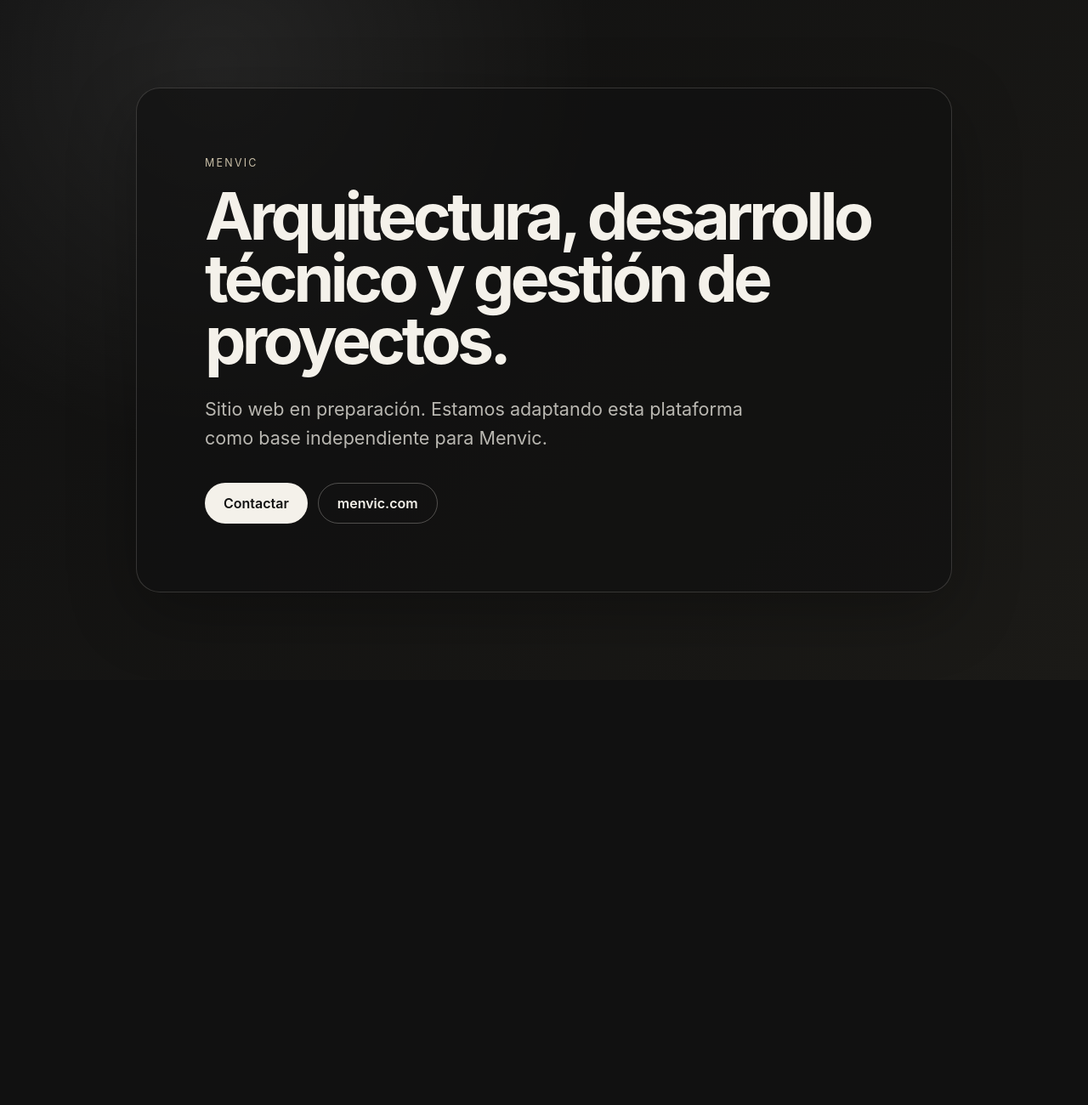
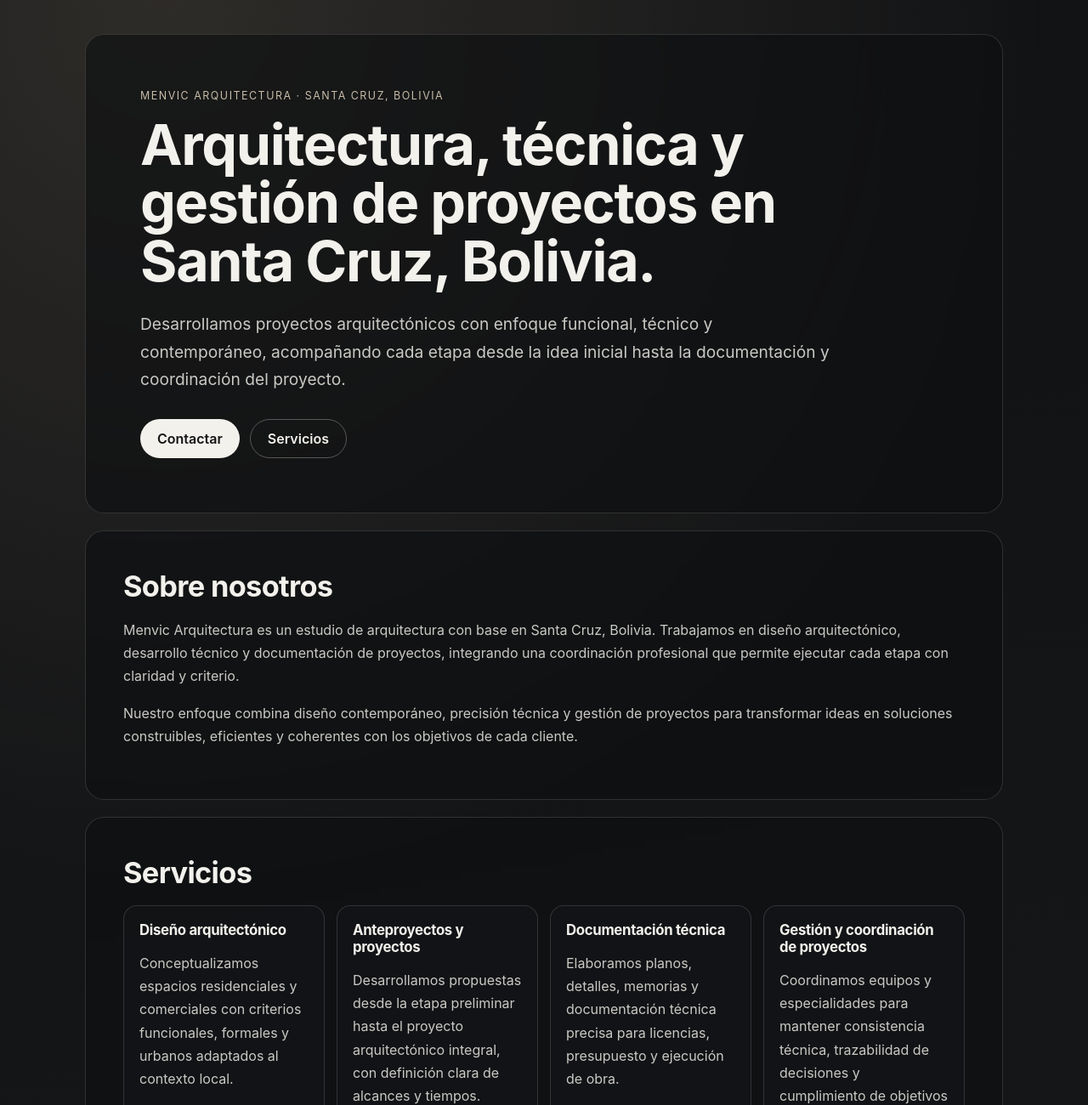
Before and after one commit to richimenvic/menvic-site, a React (Vite) app: page / in a window 1280 px wide. Shown: the top 1300 px of the page at 85% size. Before the commit the page ends 800 px from the top, so only its background shows below. Built offline with nearby package versions, Linux system fonts and the light colour scheme.

Commit message:
Replace landing page with full Menvic Arquitectura website

```diff
--- a/index.html
+++ b/index.html
@@ -4,16 +4,19 @@
     <meta charset="UTF-8" />
     <meta name="viewport" content="width=device-width, initial-scale=1.0" />
     <meta name="robots" content="index,follow" />
-    <link rel="icon" type="image/svg+xml" href="https://mendietastudio.com/favicon.svg" />
-    <meta property="og:site_name" content="Mendieta Studio" />
+    <title>Menvic Arquitectura | Santa Cruz, Bolivia</title>
+    <meta name="description" content="Estudio de arquitectura en Santa Cruz, Bolivia, especializado en diseño arquitectónico, documentación técnica, gestión y coordinación de proyectos." />
+    <link rel="icon" type="image/svg+xml" href="/favicon.svg" />
+    <meta property="og:site_name" content="Menvic Arquitectura" />
     <meta property="og:type" content="website" />
-    <meta property="og:locale" content="es_ES" />
+    <meta property="og:locale" content="es_BO" />
+    <meta property="og:title" content="Menvic Arquitectura | Santa Cruz, Bolivia" />
+    <meta property="og:description" content="Estudio de arquitectura en Santa Cruz, Bolivia, especializado en diseño arquitectónico, documentación técnica, gestión y coordinación de proyectos." />
+    <meta property="og:url" content="https://menvic.com" />
     <meta name="twitter:card" content="summary_large_image" />
-    <title>Mendieta Studio</title>
   </head>
   <body>
     <div id="root"></div>
-
     <script type="module" src="./src/main.jsx"></script>
   </body>
 </html>
--- a/src/main.jsx
+++ b/src/main.jsx
@@ -2,21 +2,97 @@
 import { createRoot } from 'react-dom/client';
 import './styles.css';
 
+const services = [
+  {
+    title: 'Diseño arquitectónico',
+    description:
+      'Conceptualizamos espacios residenciales y comerciales con criterios funcionales, formales y urbanos adaptados al contexto local.',
+  },
+  {
+    title: 'Anteproyectos y proyectos',
+    description:
+      'Desarrollamos propuestas desde la etapa preliminar hasta el proyecto arquitectónico integral, con definición clara de alcances y tiempos.',
+  },
+  {
+    title: 'Documentación técnica',
+    description:
+      'Elaboramos planos, detalles, memorias y documentación técnica precisa para licencias, presupuesto y ejecución de obra.',
+  },
+  {
+    title: 'Gestión y coordinación de proyectos',
+    description:
+      'Coordinamos equipos y especialidades para mantener consistencia técnica, trazabilidad de decisiones y cumplimiento de objetivos del cliente.',
+  },
+  {
+    title: 'Supervisión y apoyo constructivo',
+    description:
+      'Brindamos acompañamiento técnico durante la construcción para resolver interferencias, validar avances y asegurar calidad arquitectónica.',
+  },
+  {
+    title: 'Coordinación BIM',
+    description:
+      'Incorporamos herramientas BIM cuando el proyecto lo requiere para mejorar la coordinación técnica y reducir contingencias en obra.',
+  },
+];
+
 function App() {
   return (
-    <main className="site-shell">
-      <section className="hero">
-        <p className="eyebrow">Menvic</p>
-        <h1>Arquitectura, desarrollo técnico y gestión de proyectos.</h1>
+    <div className="site-shell">
+      <header className="hero" id="inicio">
+        <p className="eyebrow">Menvic Arquitectura · Santa Cruz, Bolivia</p>
+        <h1>Arquitectura, técnica y gestión de proyectos en Santa Cruz, Bolivia.</h1>
         <p className="lead">
-          Sitio web en preparación. Estamos adaptando esta plataforma como base independiente para Menvic.
+          Desarrollamos proyectos arquitectónicos con enfoque funcional, técnico y contemporáneo,
+          acompañando cada etapa desde la idea inicial hasta la documentación y coordinación del
+          proyecto.
         </p>
         <div className="actions">
-          <a href="mailto:contacto@menvic.com" className="button primary">Contactar</a>
-          <a href="https://menvic.com" className="button secondary">menvic.com</a>
+          <a href="#contacto" className="button primary">Contactar</a>
+          <a href="#servicios" className="button secondary">Servicios</a>
+        </div>
+      </header>
+
+      <section className="section" id="nosotros">
+        <h2>Sobre nosotros</h2>
+        <p>
+          Menvic Arquitectura es un estudio de arquitectura con base en Santa Cruz, Bolivia. Trabajamos
+          en diseño arquitectónico, desarrollo técnico y documentación de proyectos, integrando una
+          coordinación profesional que permite ejecutar cada etapa con claridad y criterio.
+        </p>
+        <p>
+          Nuestro enfoque combina diseño contemporáneo, precisión técnica y gestión de proyectos para
+          transformar ideas en soluciones construibles, eficientes y coherentes con los objetivos de
+          cada cliente.
+        </p>
+      </section>
+
+      <section className="section" id="servicios">
+        <h2>Servicios</h2>
+        <div className="services-grid">
+          {services.map((service) => (
+            <article key={service.title} className="service-card">
+              <h3>{service.title}</h3>
+              <p>{service.description}</p>
+            </article>
+          ))}
         </div>
       </section>
-    </main>
+
+      <section className="section" id="contacto">
+        <h2>Contacto</h2>
+        <div className="contact-card">
+          <p><strong>Menvic Arquitectura</strong></p>
+          <p>Condominio Génesis 33, 7mo Anillo, Carretera al Norte, Santa Cruz, Bolivia</p>
+          <p>Tel. / WhatsApp: 75019441</p>
+          <p>menvic.com</p>
+          <a className="button primary" href="https://wa.me/59175019441" target="_blank" rel="noreferrer">Escribir por WhatsApp</a>
+        </div>
+      </section>
+
+      <footer className="footer">
+        <p>© Menvic Arquitectura · Santa Cruz, Bolivia · menvic.com · Tel. / WhatsApp: 75019441</p>
+      </footer>
+    </div>
   );
 }
 
--- a/src/styles.css
+++ b/src/styles.css
@@ -1,7 +1,7 @@
 :root {
-  font-family: Inter, ui-sans-serif, system-ui, -apple-system, BlinkMacSystemFont, "Segoe UI", sans-serif;
-  color: #f4f1ea;
-  background: #111111;
+  font-family: Inter, "Segoe UI", Roboto, Helvetica, Arial, sans-serif;
+  color: #f3f1ec;
+  background-color: #0f1011;
 }
 
 * {
@@ -11,76 +11,148 @@
 body {
   margin: 0;
   min-width: 320px;
-  min-height: 100vh;
   background:
-    radial-gradient(circle at 20% 10%, rgba(255, 255, 255, 0.08), transparent 28rem),
-    linear-gradient(135deg, #101010 0%, #1b1a17 100%);
+    radial-gradient(circle at 15% 0%, rgba(218, 199, 165, 0.14), transparent 42%),
+    linear-gradient(170deg, #111214 0%, #17181a 100%);
 }
 
 .site-shell {
-  min-height: 100vh;
-  display: grid;
-  place-items: center;
-  padding: 48px 24px;
+  width: min(1120px, 100%);
+  margin: 0 auto;
+  padding: 40px 20px 60px;
+}
+
+.hero,
+.section,
+.footer {
+  border: 1px solid rgba(243, 241, 236, 0.14);
+  border-radius: 22px;
+  background: rgba(15, 16, 17, 0.66);
+  backdrop-filter: blur(2px);
 }
 
 .hero {
-  width: min(960px, 100%);
-  padding: clamp(32px, 7vw, 80px);
-  border: 1px solid rgba(244, 241, 234, 0.16);
-  border-radius: 28px;
-  background: rgba(17, 17, 17, 0.68);
-  box-shadow: 0 24px 80px rgba(0, 0, 0, 0.28);
+  padding: clamp(28px, 7vw, 64px);
 }
 
 .eyebrow {
-  margin: 0 0 20px;
+  margin: 0 0 16px;
   text-transform: uppercase;
-  letter-spacing: 0.18em;
+  letter-spacing: 0.12em;
+  color: #c7bca8;
   font-size: 0.78rem;
-  color: #c7bda6;
+}
+
+h1,
+h2,
+h3 {
+  margin-top: 0;
+  letter-spacing: -0.02em;
 }
 
 h1 {
-  max-width: 820px;
-  margin: 0;
-  font-size: clamp(2.4rem, 6vw, 5.4rem);
-  line-height: 0.95;
-  letter-spacing: -0.06em;
+  margin-bottom: 0;
+  max-width: 860px;
+  font-size: clamp(2rem, 5.4vw, 4.15rem);
+  line-height: 1.03;
+}
+
+.lead,
+.section p,
+.service-card p {
+  color: rgba(243, 241, 236, 0.82);
+  line-height: 1.7;
 }
 
 .lead {
-  max-width: 680px;
-  margin: 28px 0 0;
-  color: rgba(244, 241, 234, 0.74);
-  font-size: clamp(1.05rem, 2vw, 1.35rem);
-  line-height: 1.55;
+  margin: 24px 0 0;
+  max-width: 820px;
+  font-size: clamp(1rem, 2.2vw, 1.2rem);
 }
 
 .actions {
   display: flex;
   flex-wrap: wrap;
   gap: 12px;
-  margin-top: 36px;
+  margin-top: 30px;
 }
 
 .button {
   display: inline-flex;
   align-items: center;
   justify-content: center;
-  min-height: 48px;
-  padding: 0 22px;
+  min-height: 46px;
+  padding: 0 20px;
   border-radius: 999px;
   text-decoration: none;
   font-weight: 600;
+  transition: transform 150ms ease, opacity 150ms ease;
+}
+
+.button:hover {
+  transform: translateY(-1px);
+  opacity: 0.92;
 }
 
 .primary {
-  color: #111111;
-  background: #f4f1ea;
+  color: #121314;
+  background: #f3f1ec;
 }
 
 .secondary {
-  color: #f4f1ea;
-  border: 1px solid rgba(244, 241, 234, 0.28);
+  color: #f3f1ec;
+  border: 1px solid rgba(243, 241, 236, 0.3);
 }
+
+.section {
+  margin-top: 20px;
+  padding: clamp(26px, 5vw, 44px);
+}
+
+.section h2 {
+  margin-bottom: 18px;
+  font-size: clamp(1.5rem, 3vw, 2.15rem);
+}
+
+.services-grid {
+  display: grid;
+  grid-template-columns: repeat(auto-fit, minmax(230px, 1fr));
+  gap: 14px;
+}
+
+.service-card {
+  border: 1px solid rgba(243, 241, 236, 0.14);
+  border-radius: 16px;
+  padding: 18px;
+  background: rgba(22, 23, 25, 0.62);
+}
+
+.service-card h3 {
+  margin-bottom: 10px;
+  font-size: 1.05rem;
+}
+
+.contact-card {
+  display: grid;
+  gap: 8px;
+}
+
+.contact-card p {
+  margin: 0;
+}
+
+.contact-card .button {
+  margin-top: 12px;
+  width: fit-content;
+}
+
+.footer {
+  margin-top: 20px;
+  padding: 18px 24px;
+}
+
+.footer p {
+  margin: 0;
+  color: rgba(243, 241, 236, 0.74);
+  font-size: 0.95rem;
+}
```
Also changed, not shown: 1 other file (tests, documents, lock files or other folders).
